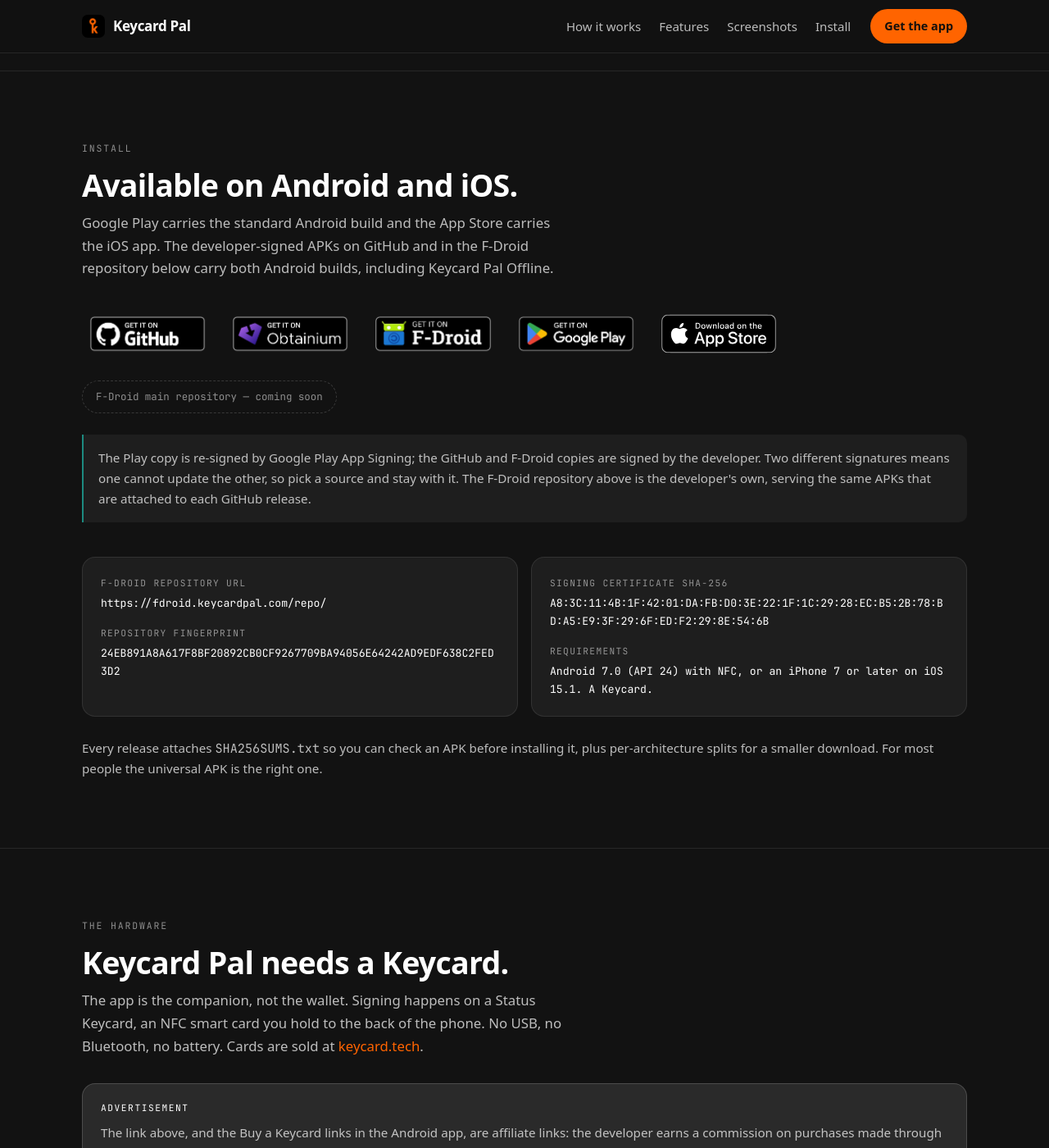
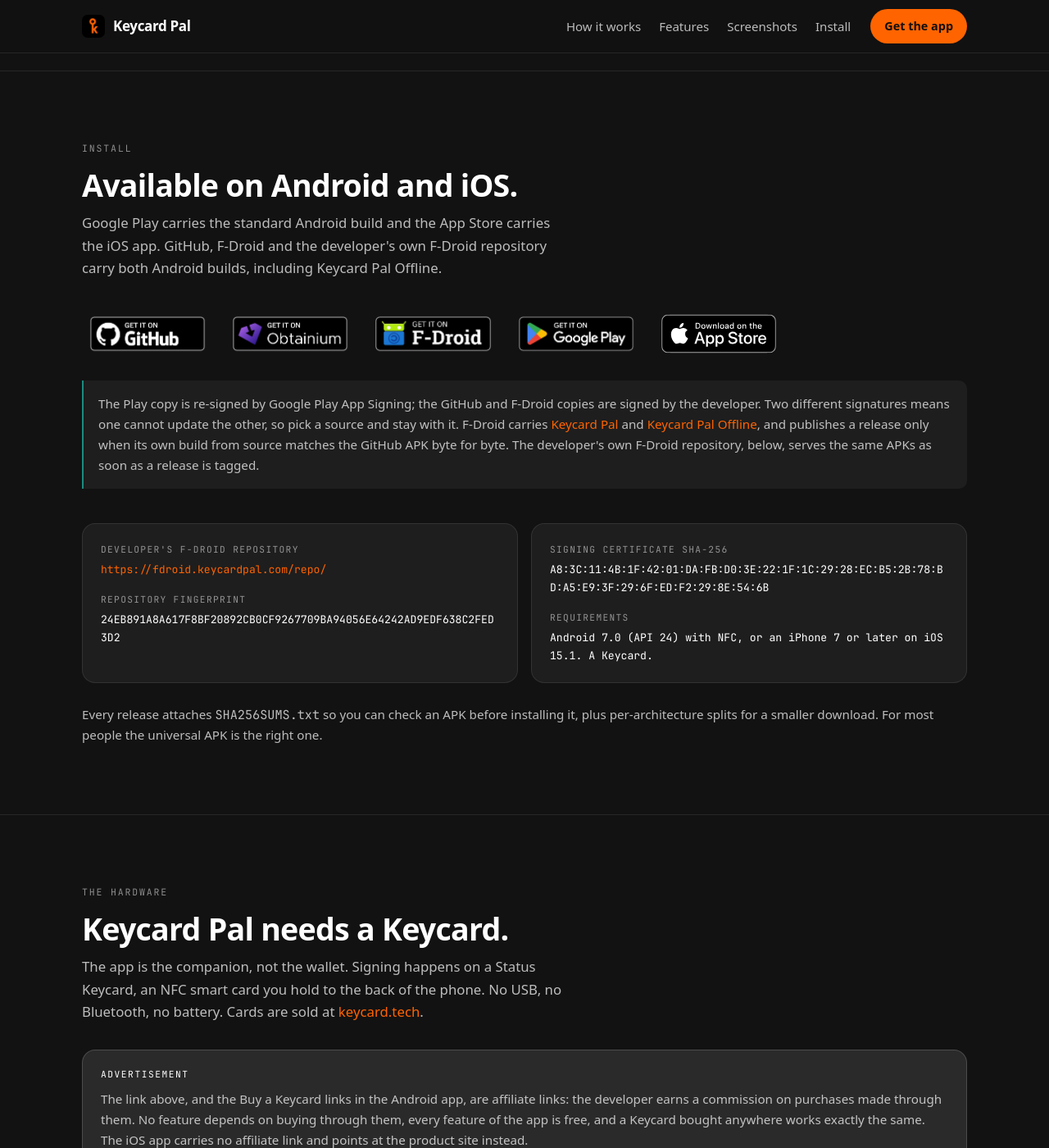
Before and after one commit to mmlado/keycardpal.com, a Jekyll site: the page built from index.md, in a window 1280 px wide and 1400 px high, scrolled down 4961 px. Shown: the whole window at 82% size. Built offline with Jekyll 4.4.1, drawn with Linux system fonts in a browser that asks for light colours; some web fonts are replaced.

Commit message:
Link both Android builds on f-droid.org

```diff
--- a/assets/style.css
+++ b/assets/style.css
@@ -203,12 +203,6 @@
 .badges { display: flex; flex-wrap: wrap; gap: 14px; align-items: center; margin-top: 2.2rem; }
 .badges a { display: block; }
 .badges img { height: 62px; width: auto; display: block; }
-.soon { display: flex; flex-wrap: wrap; gap: 12px; margin-top: 1.6rem; }
-.pill {
-  font-family: var(--mono); font-size: 0.78rem;
-  padding: 9px 16px; border-radius: 999px;
-  border: 1px dashed var(--line-strong); color: var(--fg-3);
-}
 .facts { margin-top: 2.6rem; display: grid; grid-template-columns: repeat(2, 1fr); gap: 16px; }
 .facts .card dt { font-family: var(--mono); font-size: 0.7rem; text-transform: uppercase; letter-spacing: 0.12em; color: var(--fg-3); }
 .facts .card dd { margin: 5px 0 16px; font-family: var(--mono); font-size: 0.82rem; word-break: break-all; color: var(--fg); }
--- a/index.md
+++ b/index.md
@@ -315,36 +315,31 @@
 
 ## Available on Android and iOS.
 
-Google Play carries the standard Android build and the App Store carries the iOS app. The
-developer-signed APKs on GitHub and in the F-Droid repository below carry both Android builds,
-including Keycard Pal Offline.
+Google Play carries the standard Android build and the App Store carries the iOS app. GitHub,
+F-Droid and the developer's own F-Droid repository carry both Android builds, including Keycard
+Pal Offline.
 {: .lede}
 
 [![Get the APK on GitHub](/assets/badges/badge_github.png)](https://github.com/mmlado/keycard-pal/releases/latest)
 [![Get it on Obtainium](/assets/badges/badge_obtainium.png)](https://apps.obtainium.imranr.dev/redirect.html?r=obtainium://add/https://github.com/mmlado/keycard-pal)
-[![Get it on F-Droid, from the developer's own repository](/assets/badges/badge_fdroid.png)](https://fdroid.keycardpal.com/repo?fingerprint=24EB891A8A617F8BF20892CB0CF9267709BA94056E64242AD9EDF638C2FED3D2)
+[![Get it on F-Droid](/assets/badges/badge_fdroid.png)](https://f-droid.org/packages/com.keycardpal/)
 [![Get it on Google Play](/assets/badges/badge_play.png)](https://play.google.com/store/apps/details?id=com.keycardpal)
 [![Download on the App Store](/assets/badges/badge_appstore.svg)](https://apps.apple.com/app/keycard-pal/id6777478235)
 {: .badges}
 
-<div class="soon" markdown="1">
-
-F-Droid main repository — coming soon
-{: .pill}
-
-</div>
-
 The Play copy is re-signed by Google Play App Signing; the GitHub and F-Droid copies are
 signed by the developer. Two different signatures means one cannot update the other, so pick a
-source and stay with it. The F-Droid repository above is the developer's own, serving the same
-APKs that are attached to each GitHub release.
+source and stay with it. F-Droid carries [Keycard Pal](https://f-droid.org/packages/com.keycardpal/)
+and [Keycard Pal Offline](https://f-droid.org/packages/com.keycardpal.offline/), and publishes a
+release only when its own build from source matches the GitHub APK byte for byte. The
+developer's own F-Droid repository, below, serves the same APKs as soon as a release is tagged.
 {: .note}
 
 <div class="facts">
 <div class="card">
 <dl>
-<dt>F-Droid repository URL</dt>
-<dd>https://fdroid.keycardpal.com/repo/</dd>
+<dt>Developer's F-Droid repository</dt>
+<dd><a href="https://fdroid.keycardpal.com/repo?fingerprint=24EB891A8A617F8BF20892CB0CF9267709BA94056E64242AD9EDF638C2FED3D2">https://fdroid.keycardpal.com/repo/</a></dd>
 <dt>Repository fingerprint</dt>
 <dd>24EB891A8A617F8BF20892CB0CF9267709BA94056E64242AD9EDF638C2FED3D2</dd>
 </dl>
```
